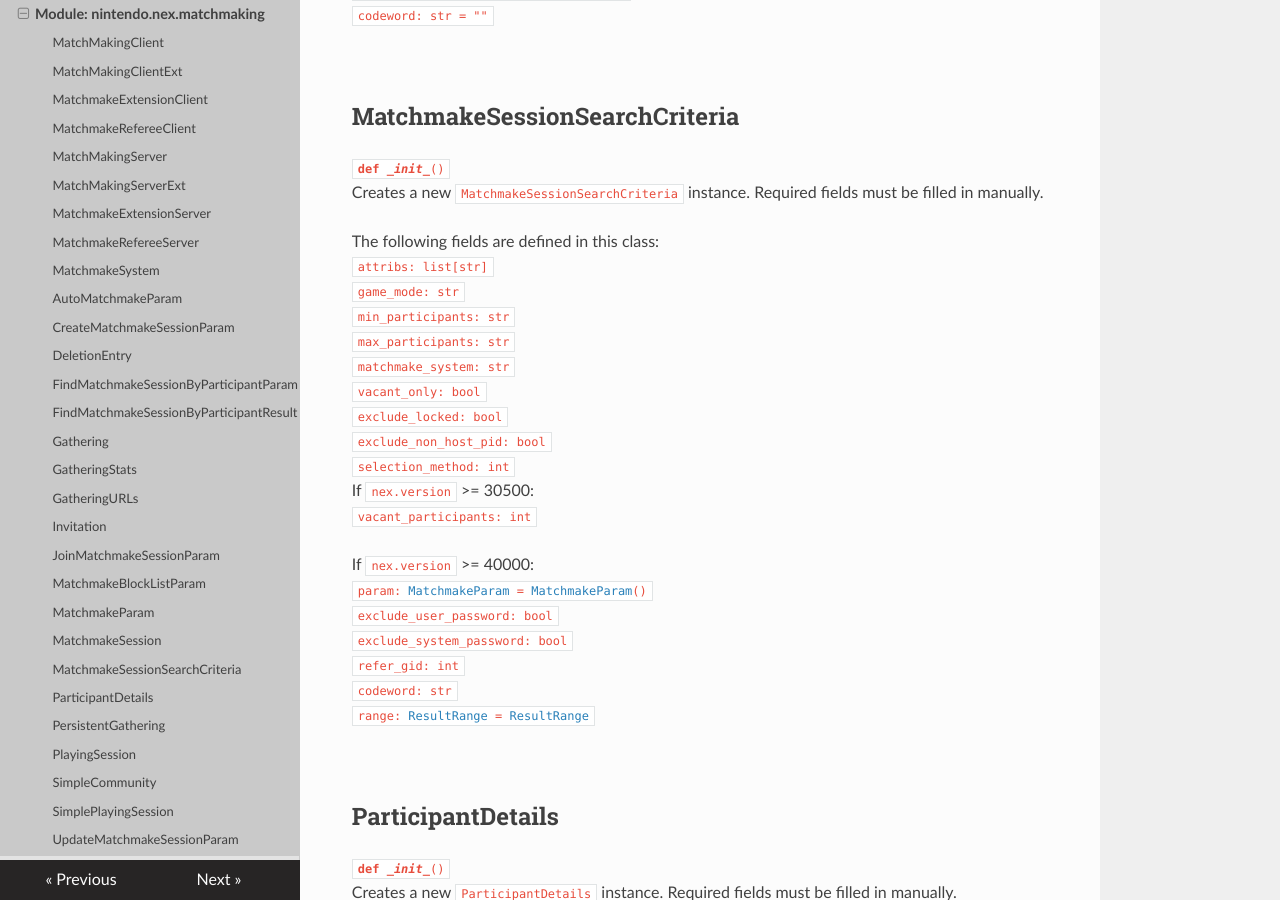
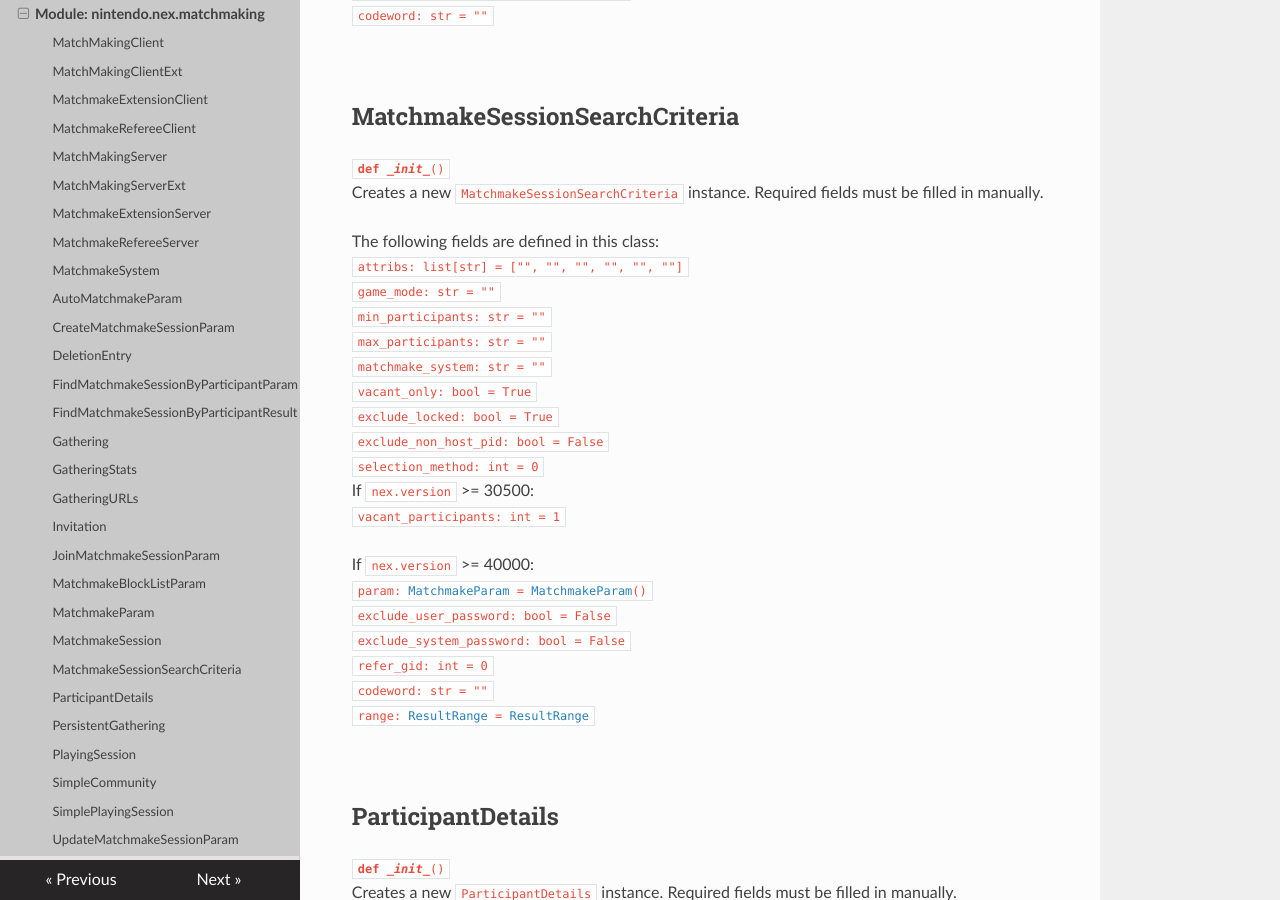
Before and after one commit to kinnay/NintendoClients, an MkDocs documentation site: the page built from docs/reference/nex/matchmaking.md, in a window 1280 px wide and 900 px high, scrolled down 25439 px. Built offline with MkDocs 1.6.1, drawn with Linux system fonts in a browser that asks for light colours; nearby versions of some CDN libraries; some of the changed text lies outside the part shown.

```diff
--- a/docs/reference/nex/matchmaking.md
+++ b/docs/reference/nex/matchmaking.md
@@ -957,7 +957,7 @@ The following fields are defined in this class:<br>
 
 The following fields are defined in this class:<br>
 <span class="docs">
-<code>options: int</code><br>
+<code>options: int = 0</code><br>
 </span><br>
 
 ## MatchmakeParam
@@ -1011,26 +1011,26 @@ If `nex.version` >= 40000:<br>
 
 The following fields are defined in this class:<br>
 <span class="docs">
-<code>attribs: list[str]</code><br>
-<code>game_mode: str</code><br>
-<code>min_participants: str</code><br>
-<code>max_participants: str</code><br>
-<code>matchmake_system: str</code><br>
-<code>vacant_only: bool</code><br>
-<code>exclude_locked: bool</code><br>
-<code>exclude_non_host_pid: bool</code><br>
-<code>selection_method: int</code><br>
+<code>attribs: list[str] = ["", "", "", "", "", ""]</code><br>
+<code>game_mode: str = ""</code><br>
+<code>min_participants: str = ""</code><br>
+<code>max_participants: str = ""</code><br>
+<code>matchmake_system: str = ""</code><br>
+<code>vacant_only: bool = True</code><br>
+<code>exclude_locked: bool = True</code><br>
+<code>exclude_non_host_pid: bool = False</code><br>
+<code>selection_method: int = 0</code><br>
 If `nex.version` >= 30500:<br>
 <span class="docs">
-<code>vacant_participants: int</code><br>
+<code>vacant_participants: int = 1</code><br>
 </span><br>
 If `nex.version` >= 40000:<br>
 <span class="docs">
 <code>param: [MatchmakeParam](#matchmakeparam) = [MatchmakeParam](#matchmakeparam)()</code><br>
-<code>exclude_user_password: bool</code><br>
-<code>exclude_system_password: bool</code><br>
-<code>refer_gid: int</code><br>
-<code>codeword: str</code><br>
+<code>exclude_user_password: bool = False</code><br>
+<code>exclude_system_password: bool = False</code><br>
+<code>refer_gid: int = 0</code><br>
+<code>codeword: str = ""</code><br>
 <code>range: [ResultRange](../common#resultrange) = [ResultRange](../common#resultrange)</code><br>
 </span><br>
 </span><br>
```
Also changed, not shown: 2 other files.
